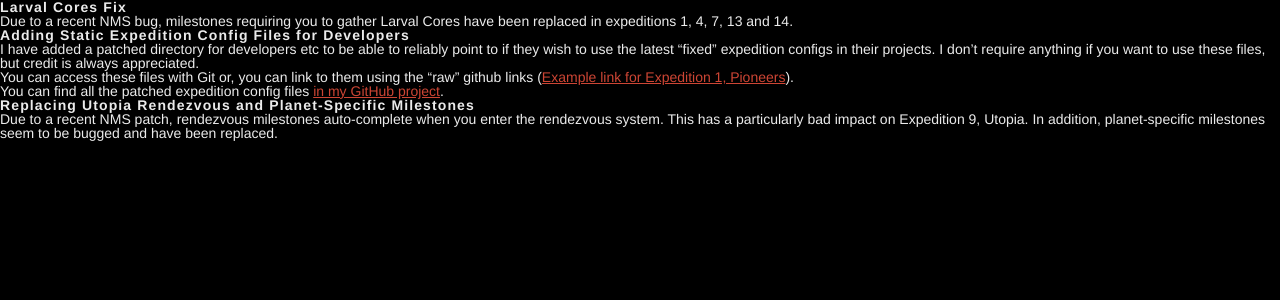
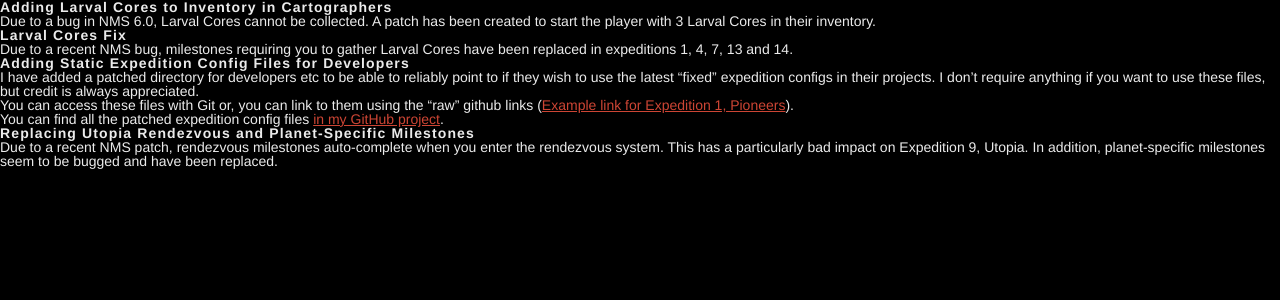
Before and after one commit to cwmonkey/nms-expeditions, a Jekyll site: the page built from news.html, in a window 1280 px wide. Shown: the top 300 px of the page. Built offline with Jekyll 4.4.1, drawn with Linux system fonts in a browser that asks for light colours; nearby versions of some CDN libraries; some web fonts are replaced; library files that are not in the unit come from our copies.

Commit message:
Adding Larval Cores to inventory at start of Exp 3, Cartographers
Another manifestation of the Larval Core issue mentioned in #73 is not being able to get Larval Cores to fix the hyper drive in Cartographers.

```diff
--- a/_data/expeditions.yml
+++ b/_data/expeditions.yml
@@ -33,8 +33,14 @@
   json: 03_redux_cartographers.json
   redux: 1
   notice: >
+          * Due to a bug in NMS 6.0, Larval Cores cannot be collected. A patch has been created to start the player with 3 Larval Cores in their inventory. This will not work on expeditions started before this patch was applied. If you require Larval Cores on an existing save, you'll need to use a save editor.
+
           * The "redux" version of this expedition changed some rewards to those from expedition 1, 4 and 5. A patch has been created so you can choose which rewards you get.
   patches:
+   - id: 03_redux_cartographers_larval_cores_inventory
+     json: 03_redux_cartographers.larval_cores_inventory.patch.json
+     description: Start with 3 Larval Cores in inventory (Recommended)
+     checked: 1
    - id: season_3_other_rewards
      json: 03_redux_cartographers.other_rewards.json
      description: Get rewards from season 1, 4 and 5 instead (Golden Vector, Feasting Casque Helmet, Exotic Wingpack, Streamlined Jetpack).
```
Also changed, not shown: _includes/03_redux_cartographers.larval_cores_inventory.patch.json (added, +20 -0 lines), _posts/2025-09-01-add-larval-cores-cartographers.md (added, +7 -0 lines).
